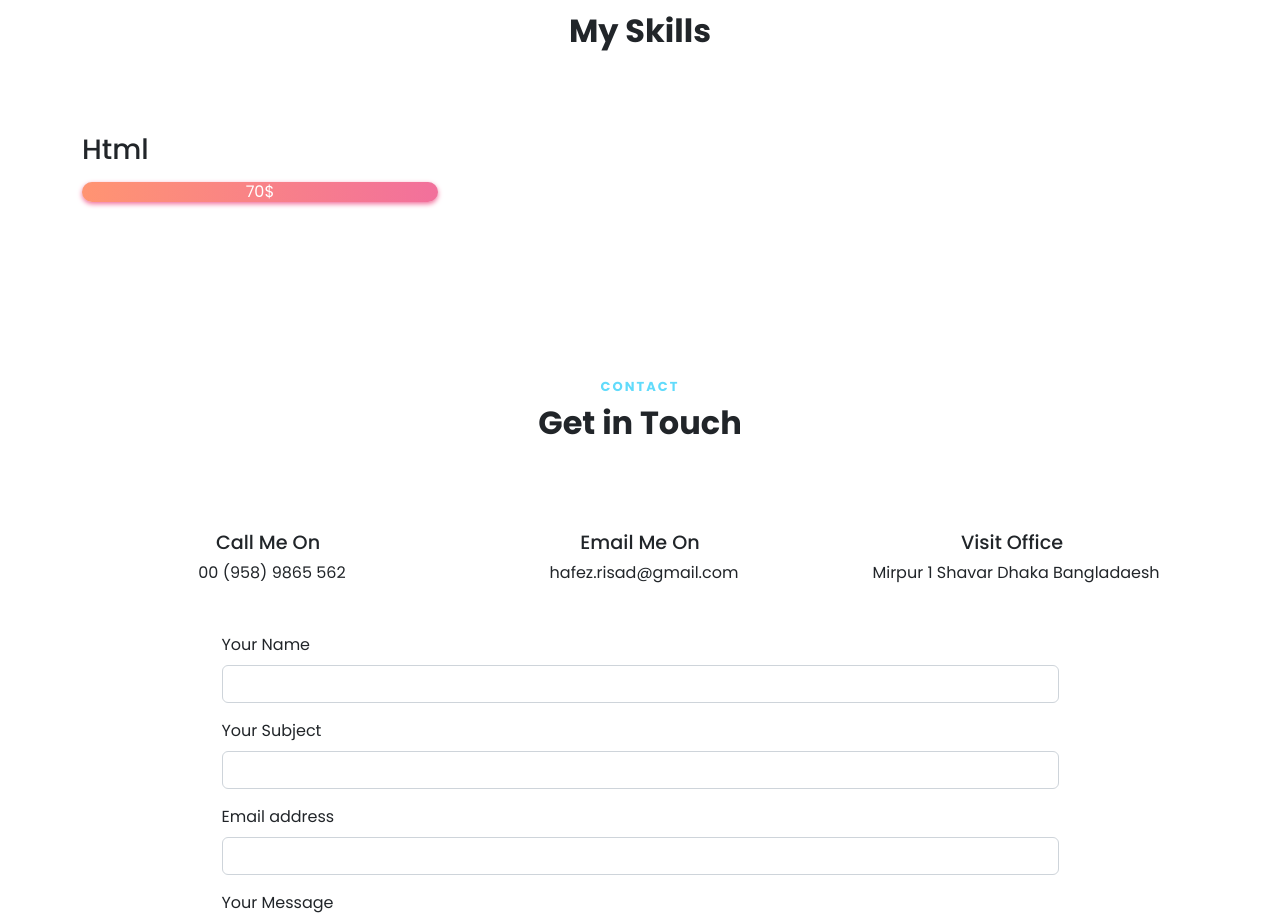
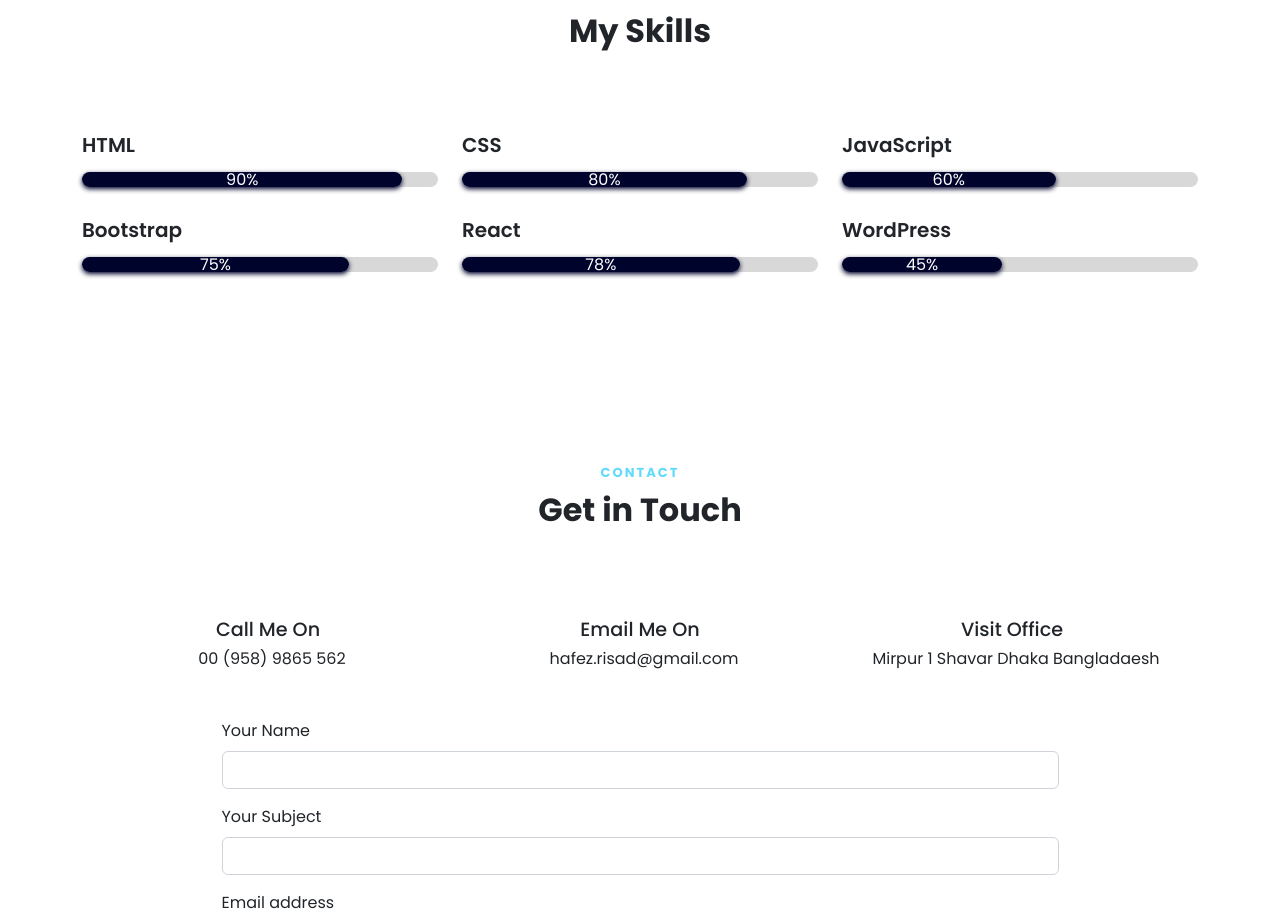
Before and after one commit to Risad212/Next-Portfolio, a Next.js app: page /about in a window 1280 px wide. Shown: the part 885-1806 px from the top of the page. Built offline with nearby package versions, Linux system fonts and the light colour scheme.

Commit message:
about section done

```diff
--- a/Components/Progress/Progress.jsx
+++ b/Components/Progress/Progress.jsx
@@ -3,6 +3,33 @@ import Skills from '../Skills/Skills';
 import progressBar from './progress.module.css';
 
 const Progress = () => {
+    // skills information
+    const skillInfo = [
+        {
+          title: 'HTML',
+          parent: '90',
+        },
+        {
+            title: 'CSS',
+            parent: '80',
+        },
+        {
+            title: 'JavaScript',
+            parent: '60'
+        },
+        {
+            title: 'Bootstrap',
+            parent: '75'
+        },
+        {
+            title: 'React',
+            parent: '78'
+        },
+        {
+            title: 'WordPress',
+            parent: '45'
+        }
+    ]
     return (
         <>
             <div className={progressBar.progressBar}>
@@ -13,9 +40,17 @@ const Progress = () => {
                     </div>
                     <div className="skillContainer">
                         <div className="row">
-                          <div className="col-4">
-                             <Skills done="70"/>
-                          </div>
+                            {
+                                skillInfo.map((elem) =>{
+                                    return (
+                                        <>
+                                         <div className="col-4 mb-3">
+                                            <Skills skillData={elem}/>
+                                         </div>
+                                        </>
+                                    )
+                                })
+                            }
                         </div>
                     </div>
                 </div>
--- a/Components/Skills/Skills.jsx
+++ b/Components/Skills/Skills.jsx
@@ -1,14 +1,23 @@
-import React from 'react';
+import React, { useState } from 'react';
 import skills from './skills.module.css';
 
-const Skills = ({done}) => {
+const Skills = ({skillData}) => {
+    const [skill, setSkill] = useState()
+    const {title,parent} = skillData
+    setTimeout(() =>{
+        const newStyle = {
+			opacity: 1,
+			width: `${parent}%`
+		}
+		setSkill(newStyle);
+    },200)
     return (
         <div>
-           <div className="skillsContainer">
-               <h3>Html</h3>
+           <div className={skills.skillsContainer}>
+               <h3>{title}</h3>
                <div className={skills.progress}>
-                 <div className={skills.progressDone}>
-                    {done}$
+                 <div className={skills.progressDone} style={skill}>
+                    {parent}%
                   </div>
                </div>
            </div>
--- a/Components/Skills/skills.module.css
+++ b/Components/Skills/skills.module.css
@@ -1,22 +1,26 @@
+.skillsContainer h3{
+  font-size: 20px;
+  font-weight: 600;
+}
 .progress {
 	background-color: #d8d8d8;
 	border-radius: 20px;
 	position: relative;
 	margin: 15px 0;
-	height: 20px;
+	height: 15px;
 	width: 100%;
 }
 .progressDone {
-	background: linear-gradient(to left, #F2709C, #FF9472);
-	box-shadow: 0 3px 3px -5px #F2709C, 0 2px 5px #F2709C;
+	background: linear-gradient(to left, #00042c, #00042c);
+	box-shadow: 0 3px 3px -5px #00042c, 0 2px 5px #00042c;
 	border-radius: 20px;
 	color: #fff;
 	display: flex;
 	align-items: center;
 	justify-content: center;
 	height: 100%;
-	width: 100%;
-	opacity: 1;
-	transition: 1s ease 0.3s;
+	width: 0;
+	opacity: 0;
+	transition: 2s ease 0.3s;
     font-size: 16px;
 }
--- a/Layouts/Header/Header.jsx
+++ b/Layouts/Header/Header.jsx
@@ -36,10 +36,10 @@ const Header = () => {
                     <div className={`${header.menuWrapper}`} style={navStyle}>
                         <ul className="navbar-nav ms-auto">
                             <li className={header.navItem}>
-                                <a className="nav-link" href="#">Home</a>
+                                <a className="nav-link" href="/">Home</a>
                             </li>
                             <li className={header.navItem}>
-                                <a className="nav-link" href="#">About Me</a>
+                                <a className="nav-link" href="/about">About Me</a>
                             </li>
                             <li className={header.navItem}>
                                 <a className="nav-link" href="#">Services</a>
```
